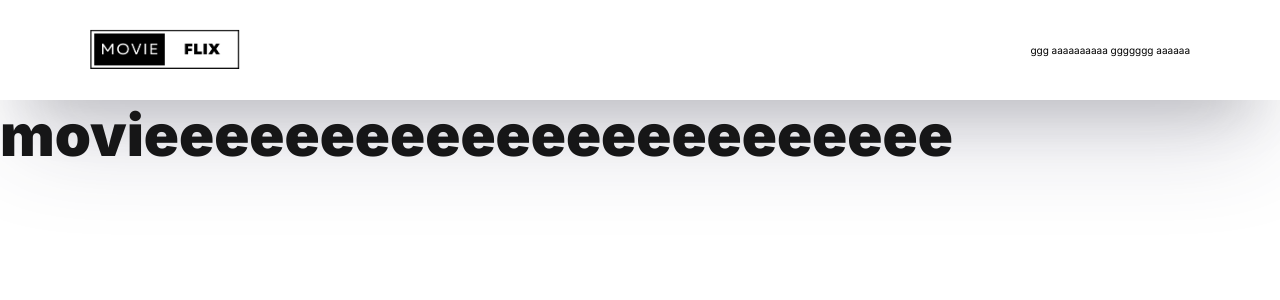
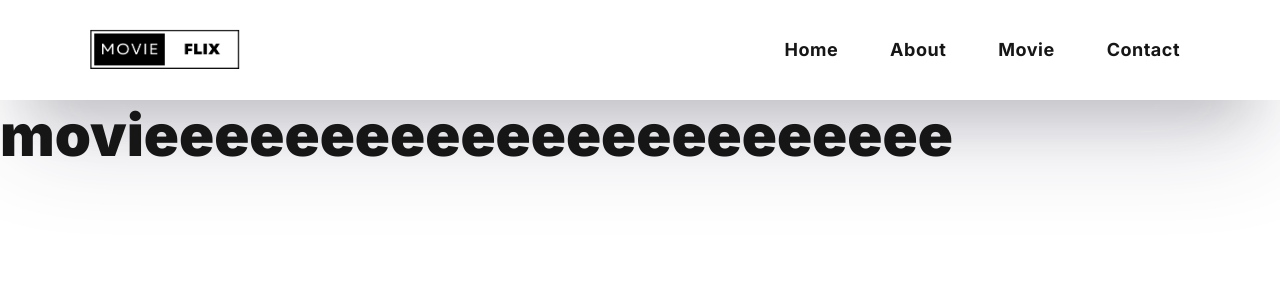
Before and after one commit to shuvo9620/movie-flix, a Next.js app: page /movie in a window 1280 px wide. Shown: the top 300 px of the page. Built offline with nearby package versions, Linux system fonts and the light colour scheme.

Commit message:
navbar added

```diff
--- a/src/app/components/Header.jsx
+++ b/src/app/components/Header.jsx
@@ -2,6 +2,7 @@ import React from 'react';
 import styles from '@/app/styles/navbar.module.css'
 import Link from 'next/link';
 import Image from 'next/image';
+import Nav from './Nav';
 
 const Header = () => {
     return (
@@ -11,12 +12,7 @@ const Header = () => {
                 <Image src="/logo3.png" alt='logo' width="150" height="40"/>
                 </Link>
             </div>
-            <div className={styles.navbarList}>
-                ggg
-                aaaaaaaaaa
-                ggggggg
-                aaaaaa
-            </div>
+            <Nav></Nav>
         </header>
     );
 };
--- /dev/null
+++ b/src/app/components/Nav.jsx
@@ -0,0 +1,29 @@
+import React from 'react';
+import styles from "@/app/styles/navbar.module.css"
+import Link from 'next/link';
+
+const Nav = () => {
+    return (
+        <nav className={styles.navbar}>
+            <div>
+                <ul className={styles.navbarList}>
+                    <li className={styles.navbarItem}>
+                        <Link className={styles.navbarLink} href="/">Home</Link>
+                    </li>
+                    <li className={styles.navbarItem}>
+                        <Link className={styles.navbarLink} href="/about">About</Link>
+                    </li>
+                    <li className={styles.navbarItem}>
+                        <Link className={styles.navbarLink} href="/movie">Movie</Link>
+                    </li>
+                    <li className={styles.navbarItem}>
+                        <Link className={styles.navbarLink} href="/contact">Contact</Link>
+                    </li>
+                </ul>
+            </div>
+
+        </nav>
+    );
+};
+
+export default Nav;
```
